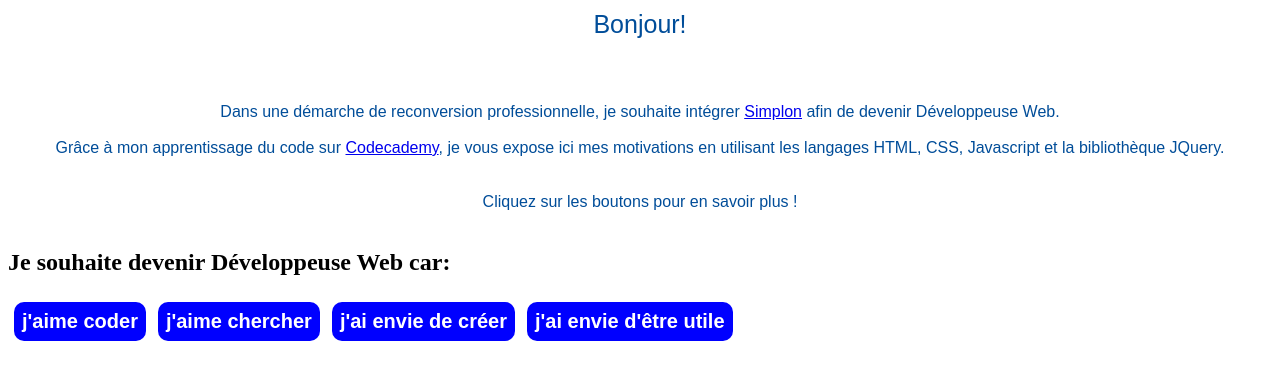
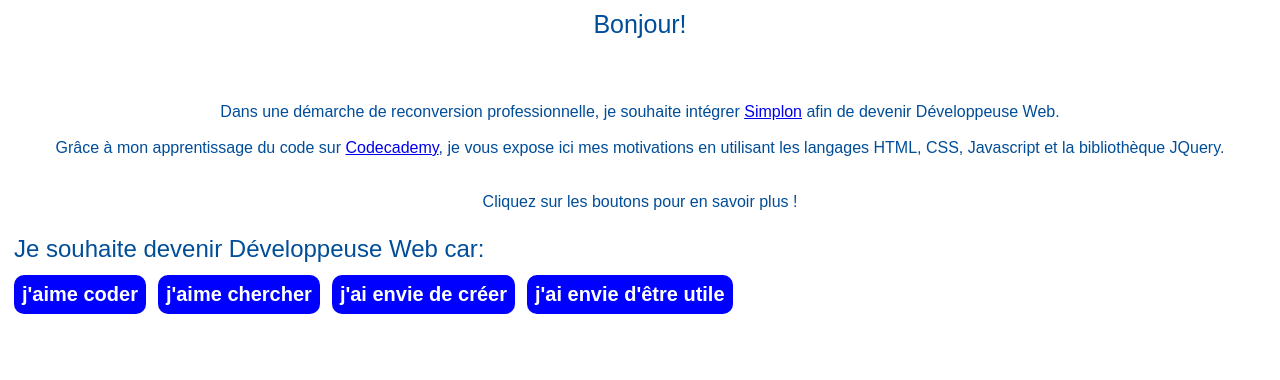
Before and after one commit to cecilema/projet_1, a plain HTML site: page index.html in a window 1280 px wide. Drawn offline with nearby package versions, Linux system fonts and the light colour scheme.

Commit message:
Update fichier.css

```diff
--- a/fichier.css
+++ b/fichier.css
@@ -4,9 +4,16 @@ h1 {
   color: #004d99;
   font-family: 'Arial', sans-serif;
   font-size: 25px;
-  font-weight: 400;
+  font-weight: 300;
   margin: 10px;
   text-align: center;
+}
+
+h2 {
+  color: #004d99;
+  font-family: 'Arial', sans-serif;
+  font-weight: 100;
+  margin: 6px;
 }
 
 p {
```
